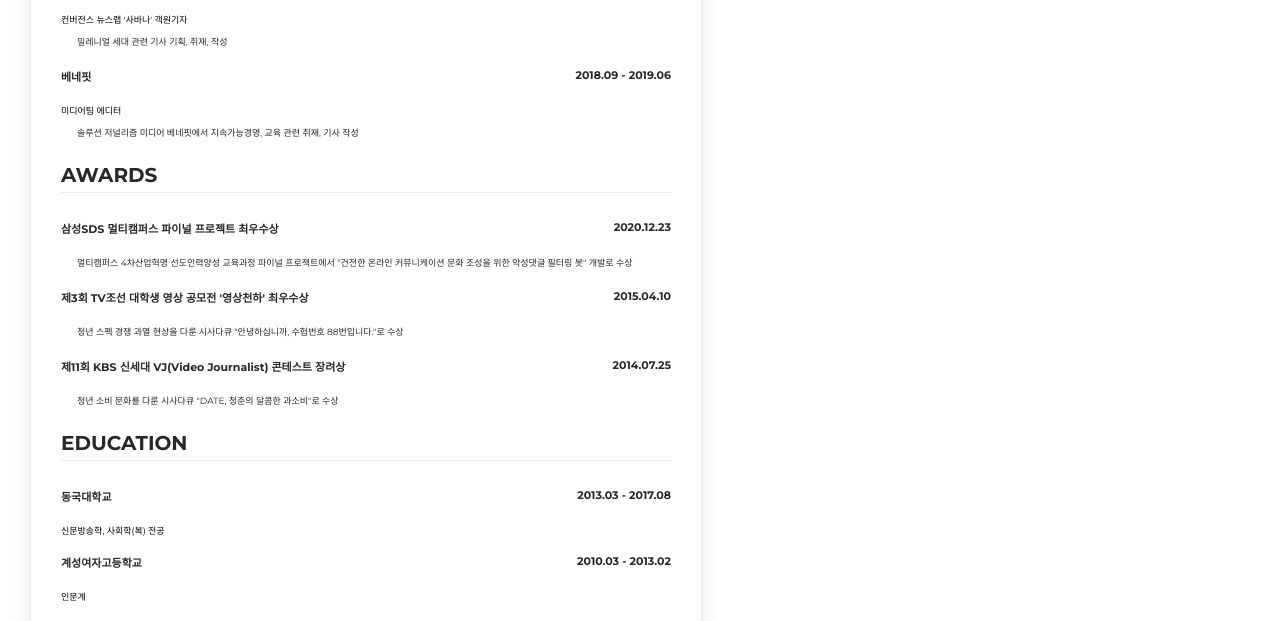
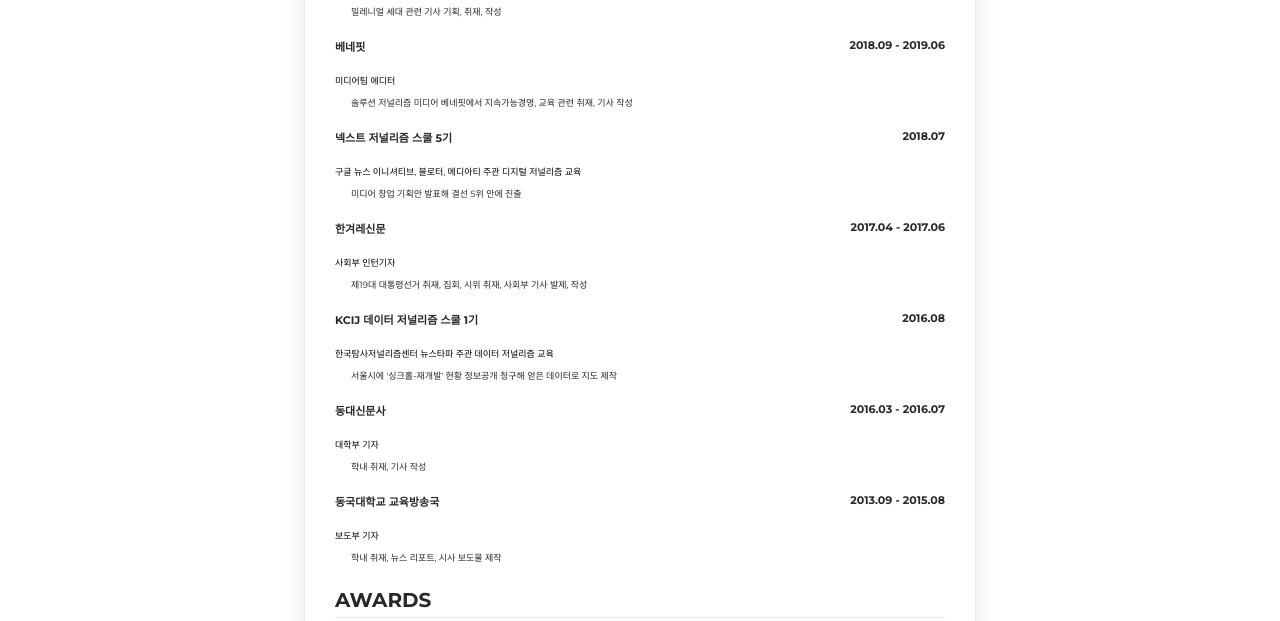
Before and after one commit to gabychoi/CODELION, a plain HTML site: page html&css/index.html in a window 1280 px wide. Shown: the part 510-1131 px from the top of the page. Drawn offline with Linux system fonts and the light colour scheme.

Commit message:
html&css

```diff
--- a/html&css/codelion.css
+++ b/html&css/codelion.css
@@ -35,7 +35,6 @@
     margin-left: auto;
     margin-right: auto;
     padding: 30px;
-    margin: 30px;
     box-shadow: 0 1px 20px 0 rgba(0,0,0,0.1);
 }
 
--- a/html&css/index.html
+++ b/html&css/index.html
@@ -26,7 +26,8 @@
                 </div>
                     <p class="desc-text">이화여자대학교, SBS 문화재단, 서암 윤세영 재단 주관 저널리즘 기초교육기관</p>
                     <p class="desc-subtext">문장의 기초, 저널리즘 원칙, 기사의 기초 등 저널리즘 기초교육, 실습</p>
-                <div class="float-wrap">
+
+                    <div class="float-wrap">
                     <p class="title-text">삼성SDS 멀티캠퍼스</p>
                     <p class="year-text">2020.07 - 2020.12</p>
                 </div>
@@ -46,6 +47,41 @@
                 </div>
                     <p class="desc-text">미디어팀 에디터</p>
                     <p class="desc-subtext">솔루션 저널리즘 미디어 베네핏에서 지속가능경영, 교육 관련 취재, 기사 작성</p>
+
+                <div class="float-wrap">
+                    <p class="title-text">넥스트 저널리즘 스쿨 5기</p>
+                    <p class="year-text">2018.07</p>
+                </div>
+                    <p class="desc-text">구글 뉴스 이니셔티브, 블로터, 메디아티 주관 디지털 저널리즘 교육</p>
+                    <p class="desc-subtext">미디어 창업 기획안 발표해 결선 5위 안에 진출</p>
+
+                <div class="float-wrap">
+                    <p class="title-text">한겨레신문</p>
+                    <p class="year-text">2017.04 - 2017.06</p>
+                </div>
+                    <p class="desc-text">사회부 인턴기자</p>
+                    <p class="desc-subtext">제19대 대통령선거 취재, 집회, 시위 취재, 사회부 기사 발제, 작성</p>
+
+                <div class="float-wrap">
+                    <p class="title-text">KCIJ 데이터 저널리즘 스쿨 1기</p>
+                    <p class="year-text">2016.08</p>
+                </div>
+                    <p class="desc-text">한국탐사저널리즘센터 뉴스타파 주관 데이터 저널리즘 교육</p>
+                    <p class="desc-subtext">서울시에 '싱크홀-재개발' 현황 정보공개 청구해 얻은 데이터로 지도 제작</p>
+
+                <div class="float-wrap">
+                    <p class="title-text">동대신문사</p>
+                    <p class="year-text">2016.03 - 2016.07</p>
+                </div>
+                    <p class="desc-text">대학부 기자</p>
+                    <p class="desc-subtext">학내 취재, 기사 작성</p>
+
+                <div class="float-wrap">
+                    <p class="title-text">동국대학교 교육방송국</p>
+                    <p class="year-text">2013.09 - 2015.08</p>
+                </div>
+                    <p class="desc-text">보도부 기자</p>
+                    <p class="desc-subtext">학내 취재, 뉴스 리포트, 시사 보도물 제작</p>
 
             </section>
             <section>
```
Also changed, not shown: 1 other file.
